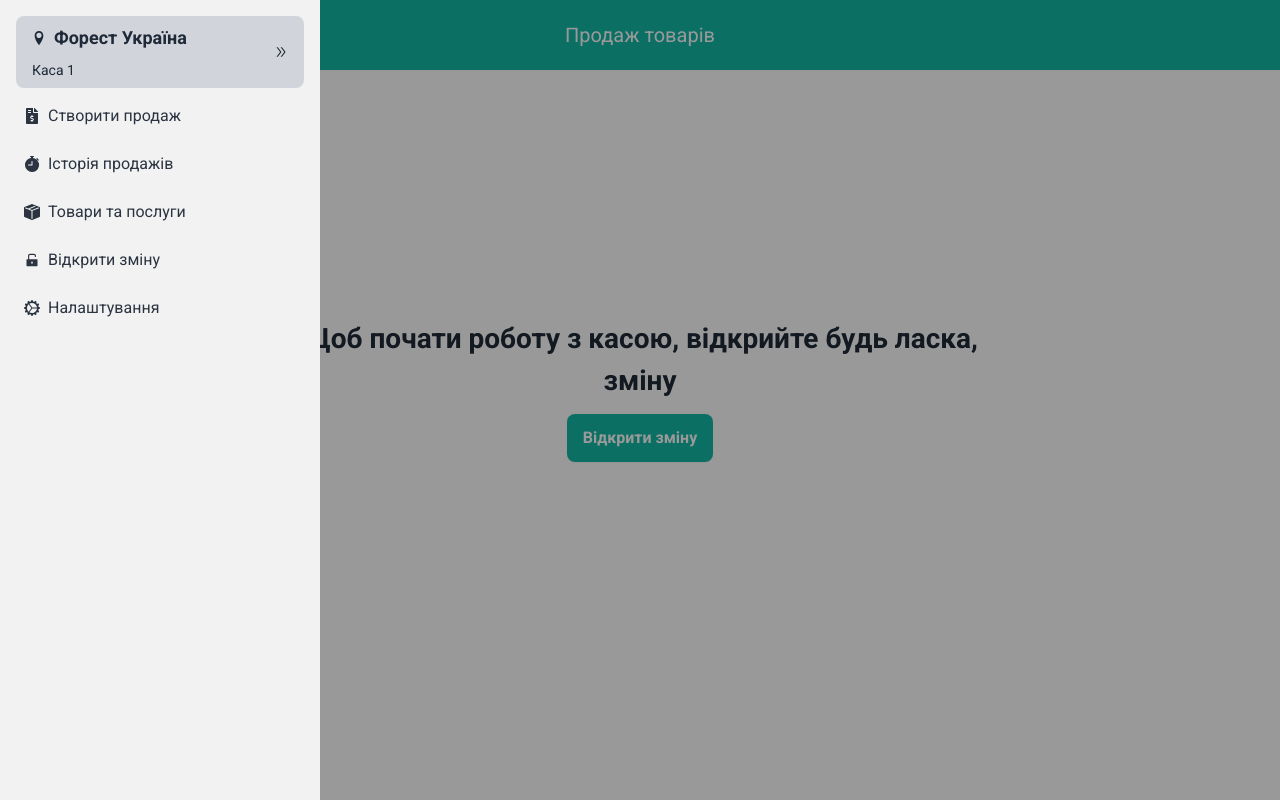
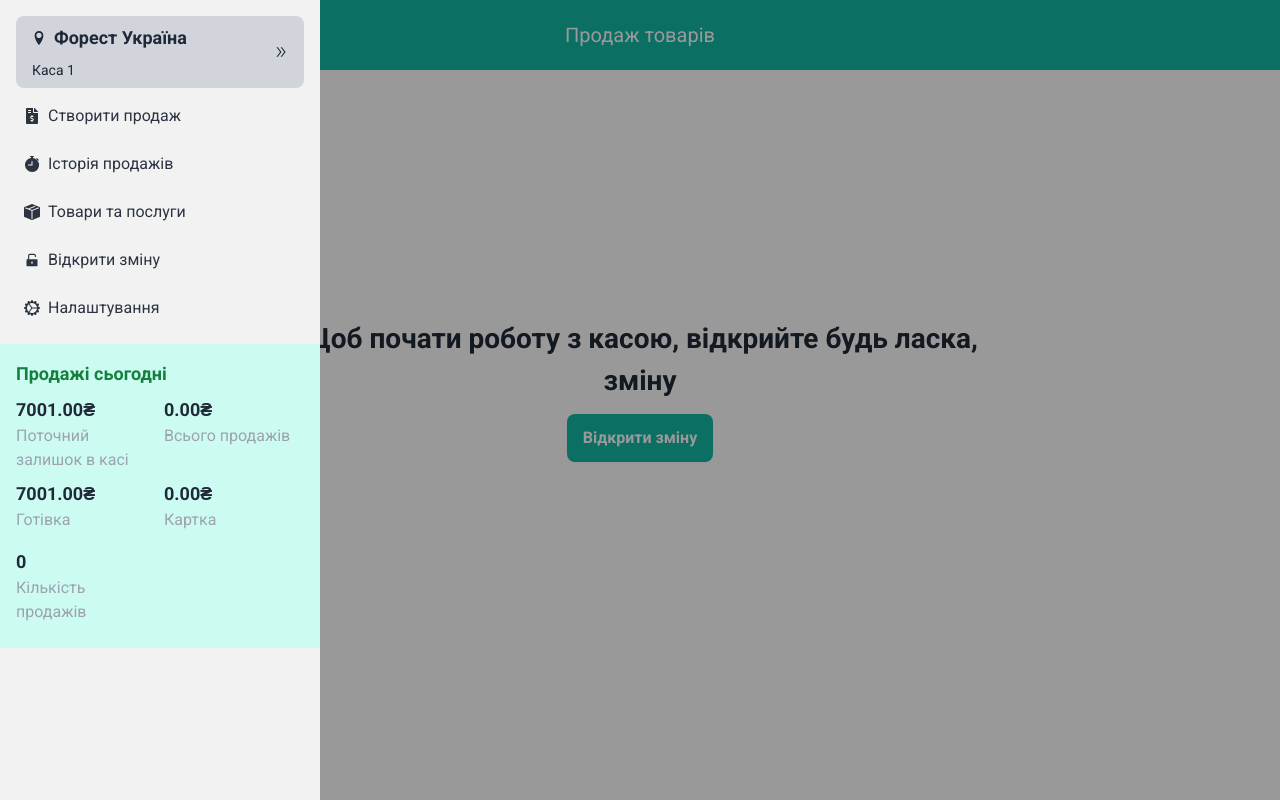
Before and after one commit to Bezobrazz/fu-online-cash, a React (Vite) app: page / in a window 1280 px wide. Both pictures are taken after a click on the icon 55 px from the left and 35 px from the top of the page. Built offline with nearby package versions, Linux system fonts and the light colour scheme; no server answers; the database is empty.

Commit message:
added statistics view component

```diff
--- a/src/components/Sidebar/Sidebar.tsx
+++ b/src/components/Sidebar/Sidebar.tsx
@@ -8,6 +8,7 @@ import {
 } from "react-icons/bs";
 import { FaFileInvoiceDollar } from "react-icons/fa";
 import { Link } from "react-router-dom";
+import { StatisticsView } from "../StatisticsView/StatisticsView";
 
 interface SidebarProps {
   closeSidebar: () => void;
@@ -18,7 +19,7 @@ interface SidebarProps {
 export const Sidebar: React.FC<SidebarProps> = ({
   closeSidebar,
   isTabletOrMobile,
-  updateHeaderTitle
+  updateHeaderTitle,
 }) => {
   const navItems = [
     {
@@ -89,6 +90,7 @@ export const Sidebar: React.FC<SidebarProps> = ({
           </li>
         ))}
       </ul>
+      <StatisticsView />
     </div>
   );
 };
--- /dev/null
+++ b/src/components/StatisticsView/StatisticsView.tsx
@@ -0,0 +1,29 @@
+export const StatisticsView = () => {
+  return (
+    <div className="p-4 bg-teal-100">
+      <p className="font-bold text-lg text-green-700 mb-2">Продажі сьогодні</p>
+      <div className="grid grid-cols-2 gap-2">
+        <div>
+          <p className="font-bold text-lg">7001.00₴</p>
+          <p className="text-gray-400">Поточний залишок в касі</p>
+        </div>
+        <div className="mb-2">
+          <p className="font-bold text-lg">0.00₴</p>
+          <p className="text-gray-400">Всього продажів</p>
+        </div>
+        <div>
+          <p className="font-bold text-lg">7001.00₴</p>
+          <p className="text-gray-400">Готівка</p>
+        </div>
+        <div className="mb-2">
+          <p className="font-bold text-lg">0.00₴</p>
+          <p className="text-gray-400">Картка</p>
+        </div>
+        <div className="mb-2">
+          <p className="font-bold text-lg">0</p>
+          <p className="text-gray-400">Кількість продажів</p>
+        </div>
+      </div>
+    </div>
+  );
+};
```
